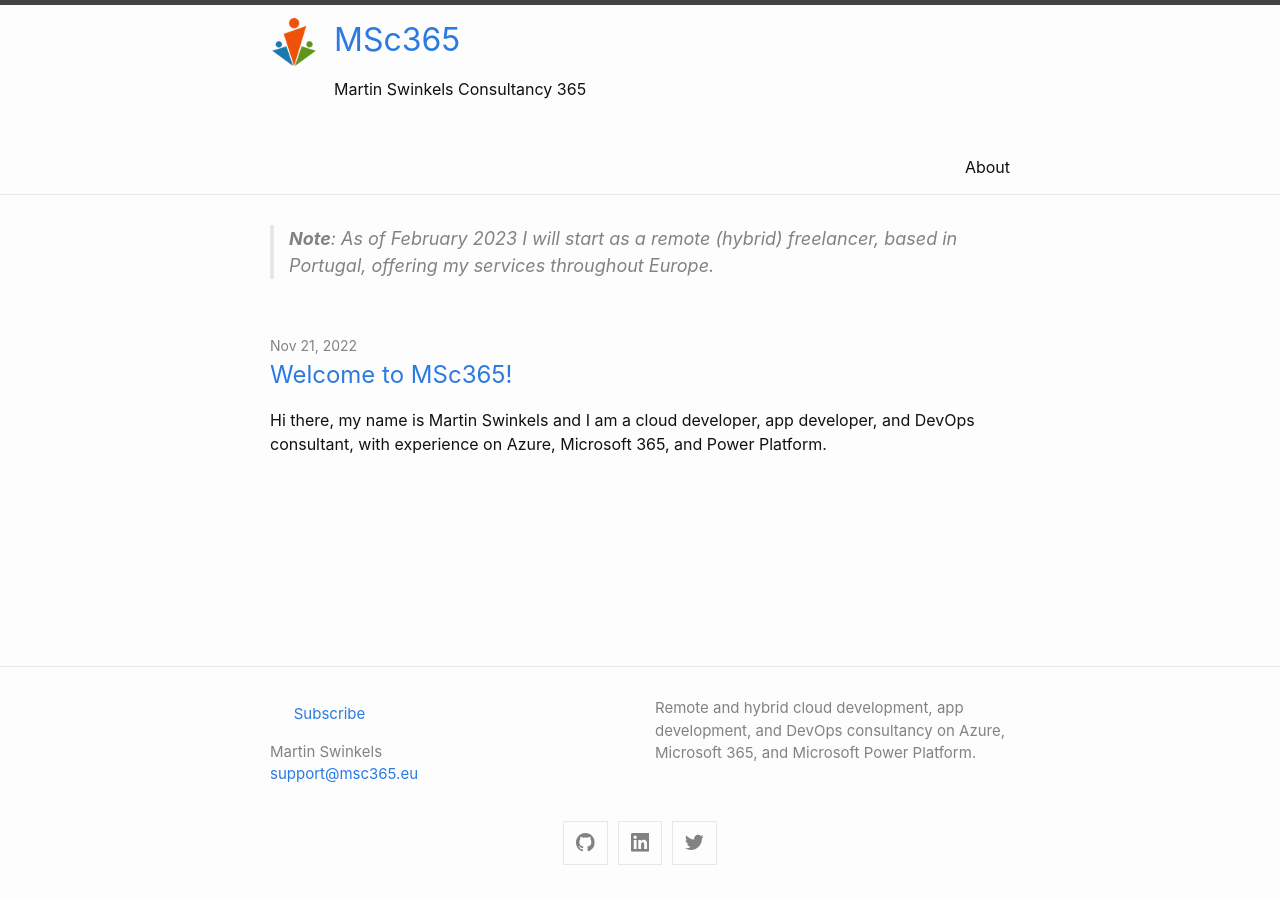
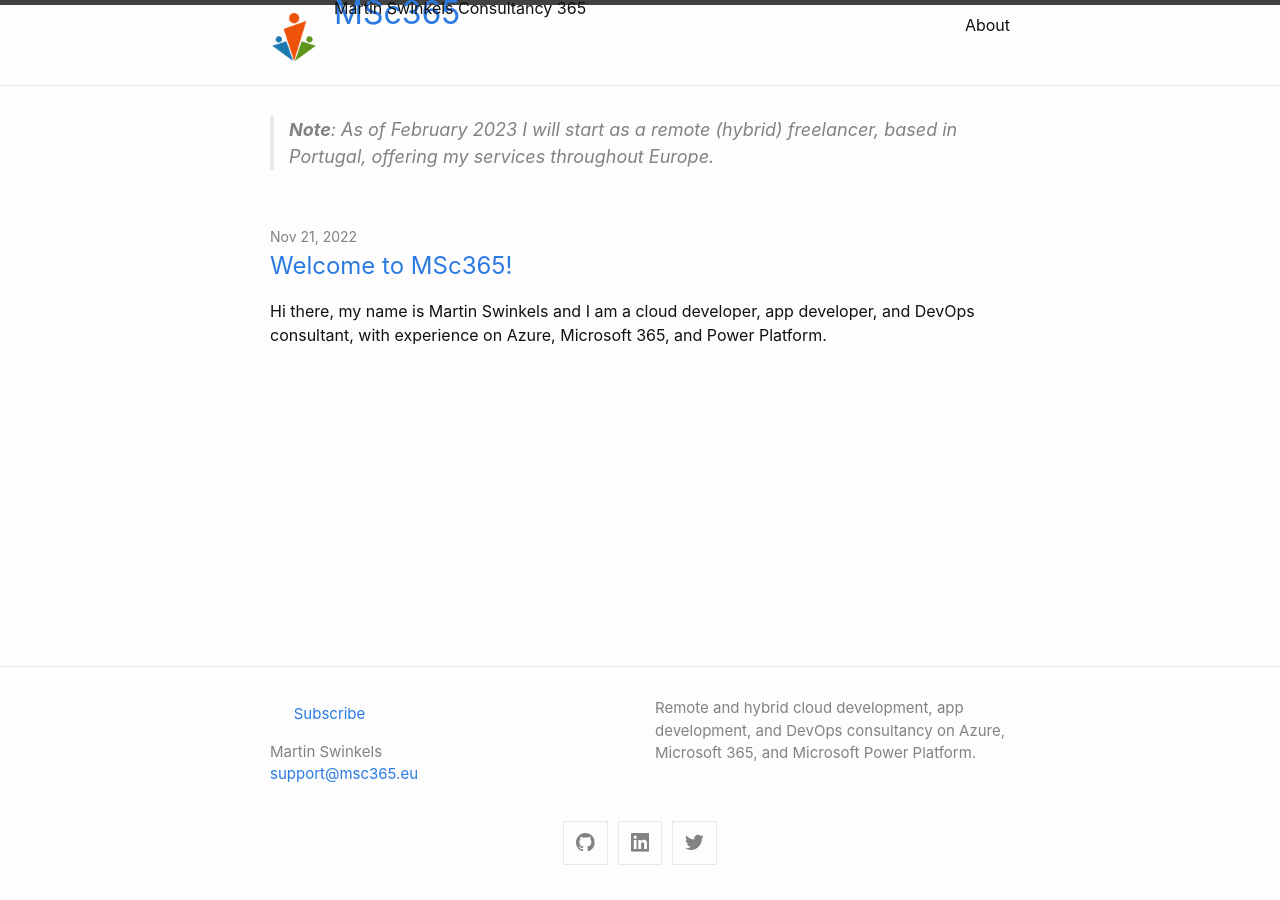
Before and after one commit to msc365/msc365.github.io, a Jekyll site: the page built from index.md, in a window 1280 px wide. Built offline with Jekyll 4.4.1, drawn with Linux system fonts in a browser that asks for light colours.

Commit message:
Update header.html

```diff
--- a/_includes/header.html
+++ b/_includes/header.html
@@ -13,9 +13,6 @@
           <div class="site-info">
             <h1 class="site-name"><a rel="author" href="{{ "/" | relative_url }}">{{ site.name }}</a></h1>
             <p class="site-underline">{{ site.underline }}</p>
-          </div>
-        </header>
-      </div>
           </div>
 
           {%- if titles_size > 0 -%}
@@ -39,5 +36,8 @@
             </div>
           </nav>
         {%- endif -%}
+        </header>
+      </div>
+    </div>
   </div>
 </header>
--- a/_sass/minima/custom-styles.scss
+++ b/_sass/minima/custom-styles.scss
@@ -1,5 +1,9 @@
 // Placeholder to allow defining custom styles that override everything else.
 // (Use `_sass/minima/custom-variables.scss` to override variable defaults)
+
+.site-header {
+    line-height: 0;
+}
 
 // Nicolas Gallagher's micro clearfix hack
 // http://nicolasgallagher.com/micro-clearfix-hack/
```
Lines whose indentation alone changed are shown as unchanged.
